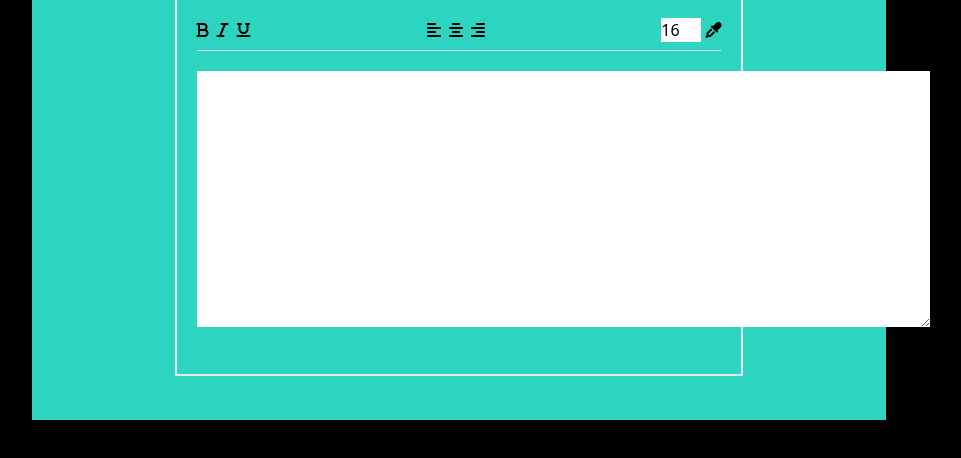
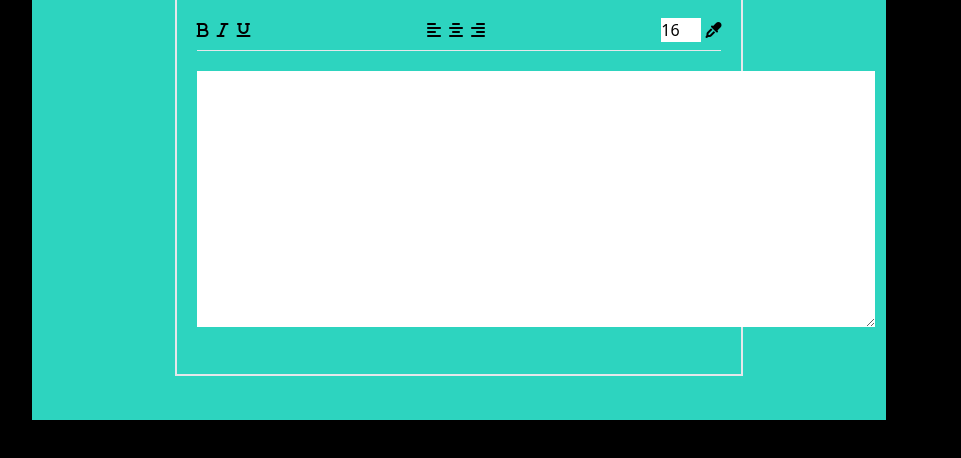
Before and after one commit to Sharifrony725/My-Text-Editor, a plain HTML site: page index.html in a window 1280 px wide. Shown: the part 128-586 px from the top of the page, without its empty margins (181-1142 px from the left). Drawn offline with nearby package versions, Linux system fonts and the light colour scheme.

Commit message:
text are cols

```diff
--- a/index.html
+++ b/index.html
@@ -30,7 +30,7 @@
                 </div>
            </div><hr class="mt-2 text-black">
            <div class="mt-5">
-                <textarea  class="p-2" name="" id="text-content" cols="76" rows="10"></textarea>
+                <textarea  class="p-2" name="" id="text-content" cols="70" rows="10"></textarea>
            </div>
         </div>
    </div>
```
